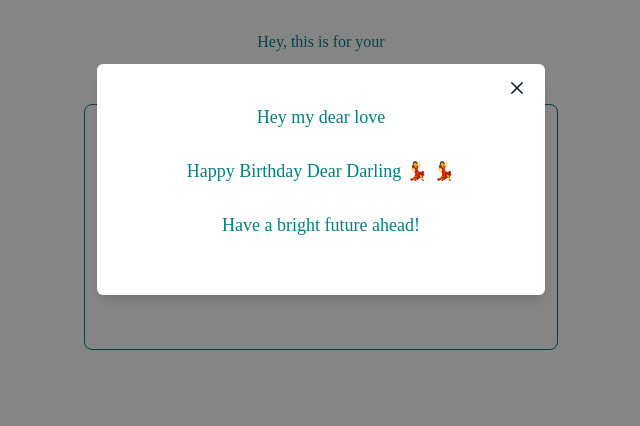
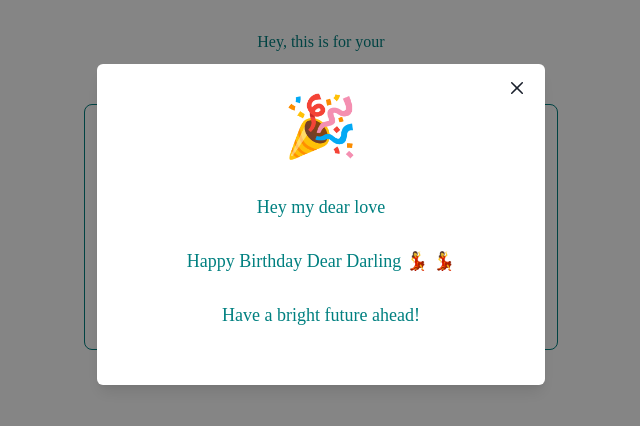
Before and after one commit to GaneshGourav/Birthday_wish, a React (Create React App) app in the folder birthdaywisher/: page / in a window 1280 px wide. Both pictures are taken after a click on the button "See Your Gift". Shown: the top 426 px of the page, without its empty margins (319-959 px from the left). Built offline with nearby package versions, Linux system fonts and the light colour scheme.

Commit message:
issue fixed

```diff
--- a/birthdaywisher/src/Home.jsx
+++ b/birthdaywisher/src/Home.jsx
@@ -43,7 +43,7 @@ export const Home = () => {
             <ModalOverlay />
             <ModalContent>
               <ModalHeader textAlign={"center"} fontSize={"60px"}>
-
+                🎉
               </ModalHeader>
               <ModalCloseButton />
               <ModalBody
```
